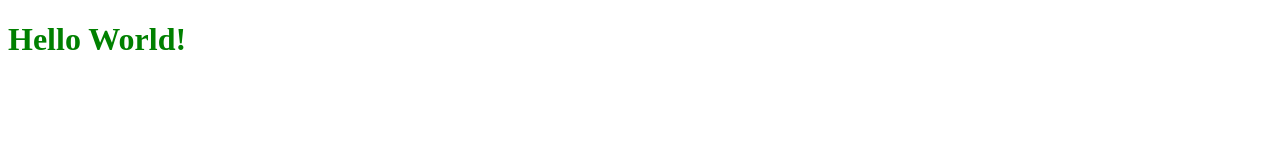
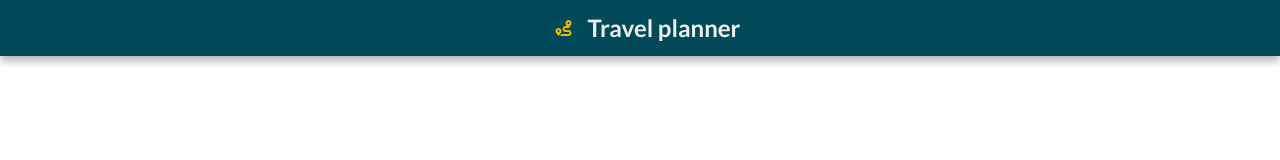
Before and after one commit to mxkrzrk/travel-planner, a website built with webpack: page src/client/views/index.html in a window 1280 px wide. Built offline with nearby package versions, Linux system fonts and the light colour scheme.

Commit message:
Create the app structure. Add bootstrap for grid and flex utilities

```diff
--- a/src/client/index.js
+++ b/src/client/index.js
@@ -1,4 +1,4 @@
-import helloWorld from "./js/app";
-import "./styles/app.scss";
+import helloWorld from './js/app'
+import './styles/app.scss'
 
-helloWorld();
+helloWorld()
--- a/src/client/js/app.js
+++ b/src/client/js/app.js
@@ -1,3 +1,3 @@
-const helloWorld = () => console.log("Hello World!");
+const helloWorld = () => console.log('Hello World!');
 
 export default helloWorld;
--- a/src/client/styles/app.scss
+++ b/src/client/styles/app.scss
@@ -1,5 +1,10 @@
-$color: green;
+// Bootstrap
+@import '~bootstrap/dist/css/bootstrap-reboot.css';
+@import '~bootstrap/dist/css/bootstrap-grid.css';
 
-h1 {
-  color: $color;
-}
+// Variables
+@import './variables.scss';
+
+// Components
+@import './components/typography.scss';
+@import './components/nav.scss';
--- /dev/null
+++ b/src/client/styles/components/nav.scss
@@ -0,0 +1,15 @@
+.nav {
+  background-color: $primary-color;
+  box-shadow: $shadow-box $shadow-box-color;
+
+  .nav_icon {
+    padding: $one-space;
+    color: $yellow-color;
+  }
+
+  .nav_title {
+    margin: 0;
+    color: $light-color;
+  }
+
+}
--- /dev/null
+++ b/src/client/styles/components/typography.scss
@@ -0,0 +1,4 @@
+body {
+  font-family: 'Lato', sans-serif;
+  font-size: 16px;
+}
--- /dev/null
+++ b/src/client/styles/variables.scss
@@ -0,0 +1,12 @@
+$primary-color: #024959;
+$secondary-color: #027373;
+$yellow-color: #f2b705;
+$orange-color: #f29f05;
+$dark-color: #23261d;
+$light-color: #f0f0ee;
+
+$one-space: 1rem;
+$double-space: 2rem;
+
+$shadow-box: 0 5px 8px 0;
+$shadow-box-color: rgba(0, 0, 0, 0.3);
--- a/src/client/views/index.html
+++ b/src/client/views/index.html
@@ -4,9 +4,30 @@
     <meta charset="UTF-8" />
     <meta name="viewport" content="width=device-width, initial-scale=1.0" />
     <meta http-equiv="X-UA-Compatible" content="ie=edge" />
-    <title>Travel App</title>
+    <!-- Google font -->
+    <link
+      href="https://fonts.googleapis.com/css?family=Lato:400,400i,700&display=swap"
+      rel="stylesheet"
+    />
+    <!-- Font awsome icons -->
+    <script
+      src="https://kit.fontawesome.com/887a08169a.js"
+      crossorigin="anonymous"
+    ></script>
+    <title>Travel Planner</title>
   </head>
   <body>
-    <h1>Hello World!</h1>
+    <header>
+      <nav class="nav d-flex justify-content-center align-items-center">
+        <div class="nav_icon"><i class="fas fa-route"></i></div>
+        <h1 class="nav_title">Travel planner</h1>
+      </nav>
+    </header>
+    <main>
+      <!-- Trip create button -->
+      <div></div>
+      <!-- List of user trip -->
+      <div></div>
+    </main>
   </body>
 </html>
```
Also changed, not shown: package.json (+4 -3 lines), src/server/server.js (+13 -13 lines), .babelrc (added), .prettierrc.json (added), 1 other file.
